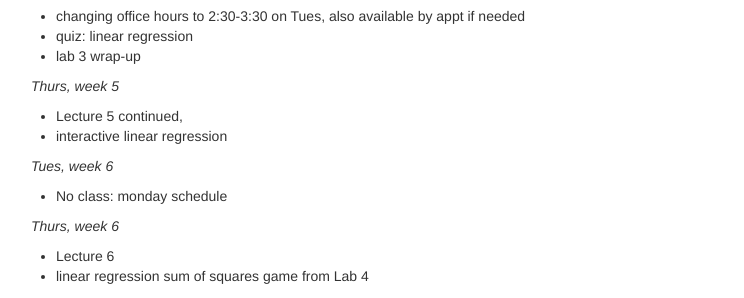
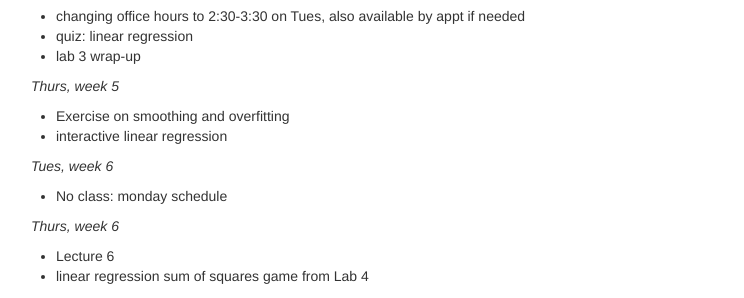
Before and after one commit to nickreich/data-stories, a Jekyll site: the page built from pages/instructor-schedule.md, in a window 1280 px wide and 900 px high, scrolled down 1985 px. Shown: the part 152-450 px from the top of the window, without its empty margins (259-1003 px from the left). Built offline with Jekyll 4.4.1, drawn with Linux system fonts in a browser that asks for light colours.

```diff
--- a/pages/instructor-schedule.md
+++ b/pages/instructor-schedule.md
@@ -127,7 +127,7 @@
  - lab 3 wrap-up
 
 _Thurs, week 5_
- - Lecture 5 continued,
+ - Exercise on smoothing and overfitting
  - interactive linear regression
 
 _Tues, week 6_
```
Also changed, not shown: 4 other files.
